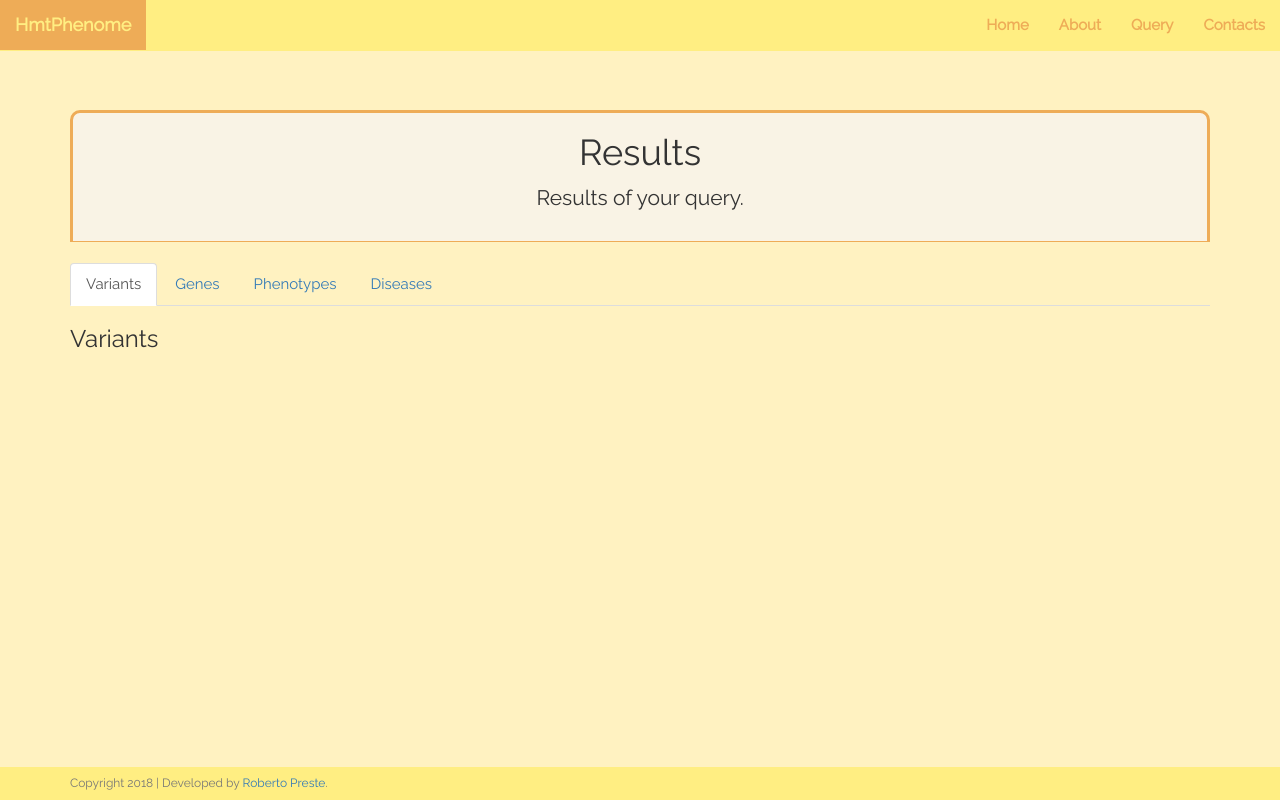
After one commit to robertopreste/HmtPhenome, a Python web app: template app/templates/results.html in a window 1280 px wide. The commit adds this page. Run offline with Jinja, Linux system fonts and the light colour scheme; the template is opened without the code that fills it, so the values that code supplies are empty; some libraries are stand-ins or nearby versions.

Commit message:
Add functions and webpage for query results

```diff
--- /dev/null
+++ b/app/templates/results.html
@@ -0,0 +1,83 @@
+{% extends "base.html" %}
+
+{% block content %}
+
+    <div class="container">
+
+        <div class="container-fluid text-center page-header">
+            <h1>Results</h1>
+            <p class="lead">Results of your query.</p>
+        </div>
+
+    {# Messages #}
+        <div class="container">
+            <div class="row">
+                <div class="col-sm-12">
+                    {% with messages = get_flashed_messages() %}
+                        {% if messages %}
+                            <div class="alert alert-danger alert-dismissable">
+                                <a href="#" class="close" data-dismiss="alert" aria-label="close">&times;</a>
+                                <ul class="flashes"></ul>
+                                {% for message in messages %}
+                                    <li>{{ message }}</li>
+                                {% endfor %}
+                            </div>
+                        {% endif %}
+                    {% endwith %}
+                </div>
+            </div>
+        </div>
+
+        <div class="container-fluid">
+        <div class="row">
+
+            <ul class="nav nav-tabs">
+                <li class="active">
+                    <a data-toggle="tab" href="#variants">Variants</a>
+                </li>
+                <li>
+                    <a data-toggle="tab" href="#genes">Genes</a>
+                </li>
+                <li>
+                    <a data-toggle="tab" href="#phenos">Phenotypes</a>
+                </li>
+                <li>
+                    <a data-toggle="tab" href="#diseases">Diseases</a>
+                </li>
+            </ul>
+
+            <div class="tab-content">
+
+                <div id="variants" class="tab-pane fade in active">
+
+                    <h3>Variants</h3>
+
+                </div>
+
+                <div id="genes" class="tab-pane fade">
+
+                    <h3>Genes</h3>
+
+                </div>
+
+                <div id="phenos" class="tab-pane fade">
+
+                    <h3>Phenotypes</h3>
+
+                </div>
+
+                <div id="diseases" class="tab-pane fade">
+
+                    <h3>Diseases</h3>
+
+                </div>
+
+            </div>
+
+        </div>
+        </div>
+
+    </div>
+
+    {{ super() }}
+{% endblock %}
```
Also changed, not shown: app/site/forms.py (+20 -1 lines), app/site/scripts.py (+28 -23 lines), app/site/views.py (+31 -3 lines), app/templates/query.html (+5 -13 lines).
